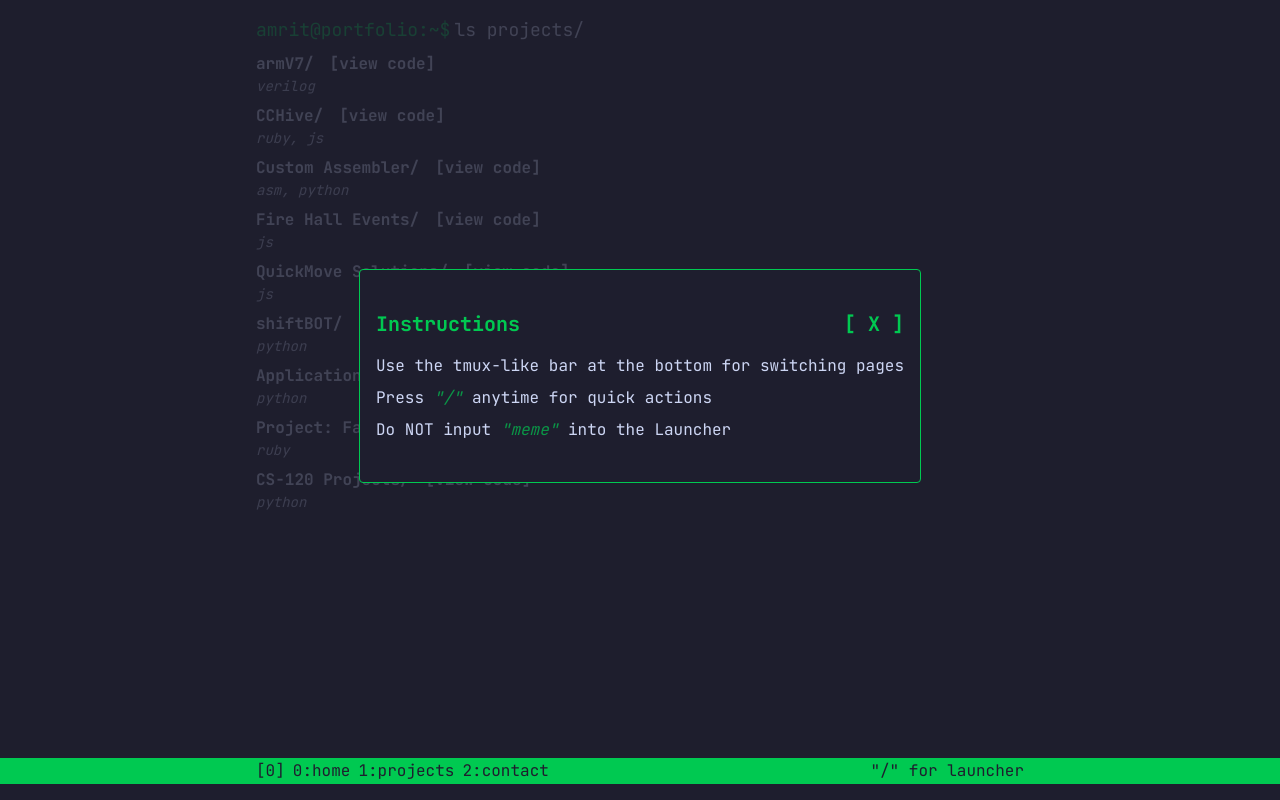
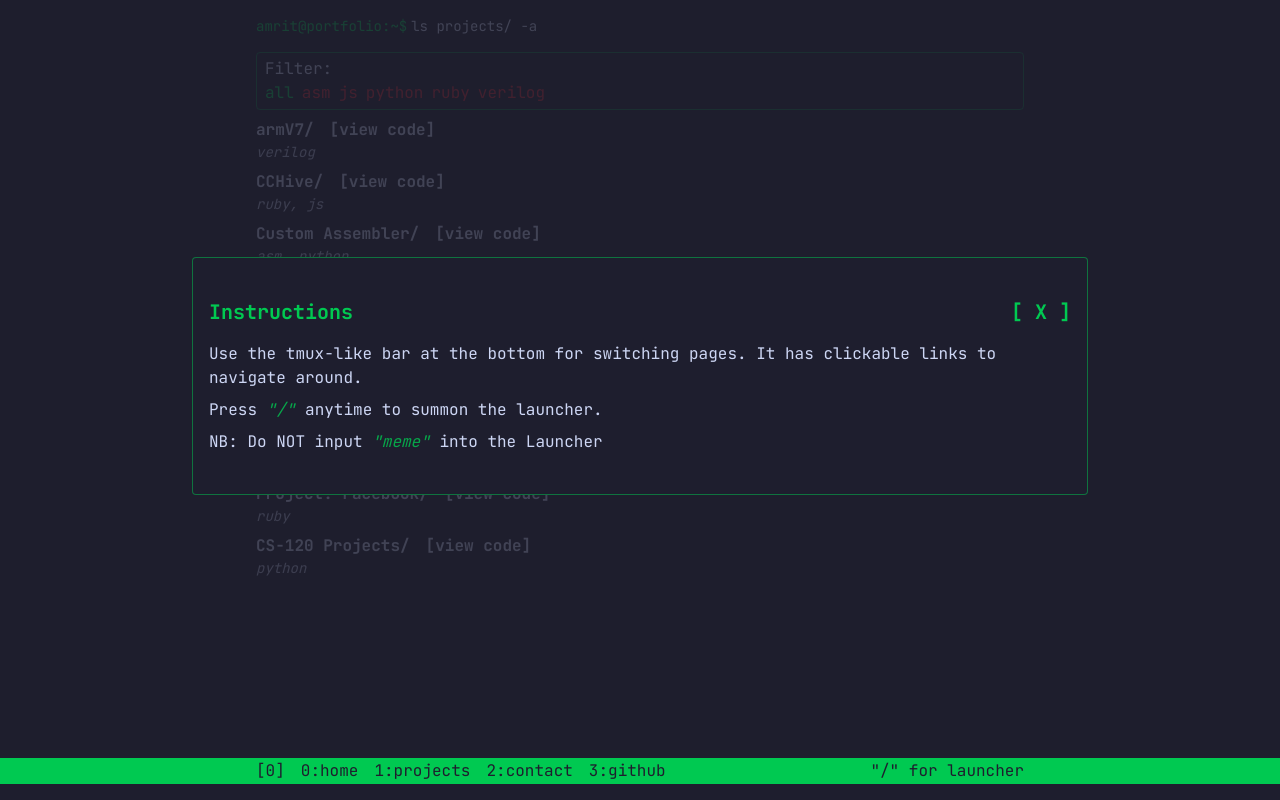
Before and after one commit to amrxt1/amrits-portfolio, a Next.js app: page /projects in a window 1280 px wide. Built offline with nearby package versions, Linux system fonts and the light colour scheme.

Commit message:
Add filtering to /projects

```diff
--- a/src/app/projects/page.js
+++ b/src/app/projects/page.js
@@ -1,6 +1,9 @@
+"use client";
+import { motion } from "motion/react";
 import Container from "@/components/Container";
 import projectsData from "@/data/projectsData";
 import CodeBlock from "@/components/home/CodeBlock";
+import { useState } from "react";
 import Link from "next/link";
 
 function Project({ project }) {
@@ -24,13 +27,55 @@ function Project({ project }) {
   );
 }
 
+function FilterButton({
+  t,
+  clickHandler = () => alert("how you doin today?"),
+  q,
+}) {
+  return (
+    <motion.button
+      onClick={clickHandler}
+      className={`${q === t ? "text-green-500" : "text-red-500/80"}`}
+      initial={{ opacity: 0 }}
+      animate={{ opacity: 1 }}
+    >
+      {t}
+    </motion.button>
+  );
+}
+
 const Projects = () => {
+  const totalTech = projectsData.map((p) => p.techUsed).flat();
+  const uniqueTech = ["all", ...new Set(totalTech)].sort();
+
+  const [query, setQuery] = useState("all");
+  const filteredProjects =
+    query === "all"
+      ? projectsData
+      : projectsData.filter((p) => p.techUsed.includes(query));
+
   return (
     <>
       <Container>
-        <CodeBlock cmd="ls projects/" className="mt-4 text-lg" />
-        {projectsData.map((project, index) => (
-          <Project key={index} project={project} />
+        <CodeBlock
+          cmd={`${query !== "all" ? "ls projects/ | grep " + query : "ls projects/ -a"}`}
+          className="my-4 text-sm"
+        />
+        <div className="w-full rounded-sm border border-green-500/50 px-2 py-1">
+          <p>Filter:</p>
+          <div className="flex gap-x-2">
+            {uniqueTech.map((t, i) => (
+              <FilterButton
+                t={t}
+                key={t + query}
+                q={query}
+                clickHandler={() => setQuery(t)}
+              />
+            ))}
+          </div>
+        </div>
+        {filteredProjects.map((project) => (
+          <Project key={project.slug} project={project} />
         ))}
       </Container>
     </>
--- a/src/components/Display.jsx
+++ b/src/components/Display.jsx
@@ -1,8 +1,3 @@
-"use client";
-function defaultHandler() {
-  alert("Unfortunately, the button is still being wired.");
-}
-
 const Display = ({
   children,
   heading = "",
@@ -11,7 +6,7 @@ const Display = ({
   className = "",
 }) => {
   return (
-    <div className="bg-background z-20 overflow-auto rounded-sm border border-green-500 p-4 py-10">
+    <div className="bg-background z-20 overflow-auto rounded-sm border border-green-500/50 p-4 py-10">
       <div className="flex flex-wrap items-center">
         <h1 className="flex-1 text-xl font-bold text-green-500">{heading}</h1>
         <button
--- a/src/components/TmuxBar.jsx
+++ b/src/components/TmuxBar.jsx
@@ -5,12 +5,12 @@ const TmuxBar = () => {
   return (
     <div className="bg-background fixed bottom-0 z-50 w-full pb-4">
       <Container className="text-background flex bg-green-500 py-0.25 text-sm lg:text-base">
-        <div className="flex flex-1 gap-2">
+        <div className="flex flex-1 gap-2 md:gap-4">
           <span>[0]</span>
           <Link href={"/"}>0:home</Link>
           <Link href={"/projects"}>1:projects</Link>
           <Link href={"/contact"}>2:contact</Link>
-          <Link className="hidden" href={"https://github.com/amrxt1"}>
+          <Link className="hidden md:block" href={"https://github.com/amrxt1"}>
             3:github
           </Link>
         </div>
--- a/src/components/home/CodeBlock.jsx
+++ b/src/components/home/CodeBlock.jsx
@@ -1,6 +1,6 @@
 const CodeBlock = ({ children, cmd = "ls", className = "" }) => {
   return (
-    <div className={`lg:text-lg ${className} `}>
+    <div className={`${className} `}>
       <div>
         <span className="mr-1 text-green-500">amrit@portfolio:~$</span>
         <span>{cmd}</span>
--- a/src/components/home/Hero.jsx
+++ b/src/components/home/Hero.jsx
@@ -5,7 +5,7 @@ import HeroWelcome from "@/components/home/HeroWelcome";
 
 const Hero = () => {
   return (
-    <Container className="*:border-text/20 *:hover:border-text/50 mt-4 grid grid-cols-1 *:border *:p-2 lg:grid-cols-2">
+    <Container className="*:border-text/20 *:hover:border-text/50 mt-4 grid min-h-[90vh] grid-cols-1 *:border *:p-2 lg:grid-cols-2">
       <div className="col-span-1 lg:col-span-2">
         <HeroWelcome />
       </div>
--- a/src/components/home/Instructions.jsx
+++ b/src/components/home/Instructions.jsx
@@ -16,15 +16,18 @@ export default function Instructions({ children }) {
             heading="Instructions"
             className="space-y-2"
           >
-            <p>Use the tmux-like bar at the bottom for switching pages</p>
             <p>
+              Use the tmux-like bar at the bottom for switching pages. It has
+              clickable links to navigate around.
+            </p>
+            <p className="hidden md:block">
               Press
-              <span className="text-green-500/70 italic">{' "/" '}</span>
-              anytime for quick actions
+              <span className="text-green-500/80 italic">{' "/" '}</span>
+              anytime to summon the launcher.
             </p>
-            <p>
-              Do NOT input
-              <span className="text-green-500/70 italic">{' "meme" '}</span>
+            <p className="hidden md:block">
+              NB: Do NOT input
+              <span className="text-green-500/80 italic">{' "meme" '}</span>
               into the Launcher
             </p>
           </Display>
```
